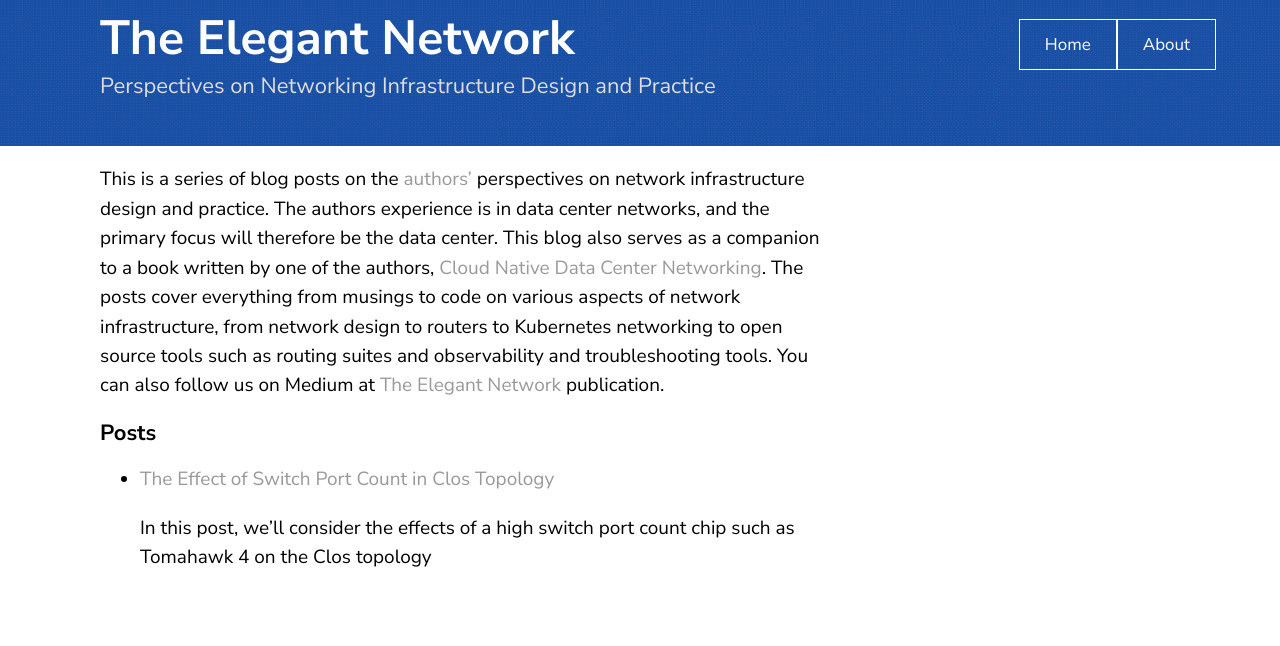
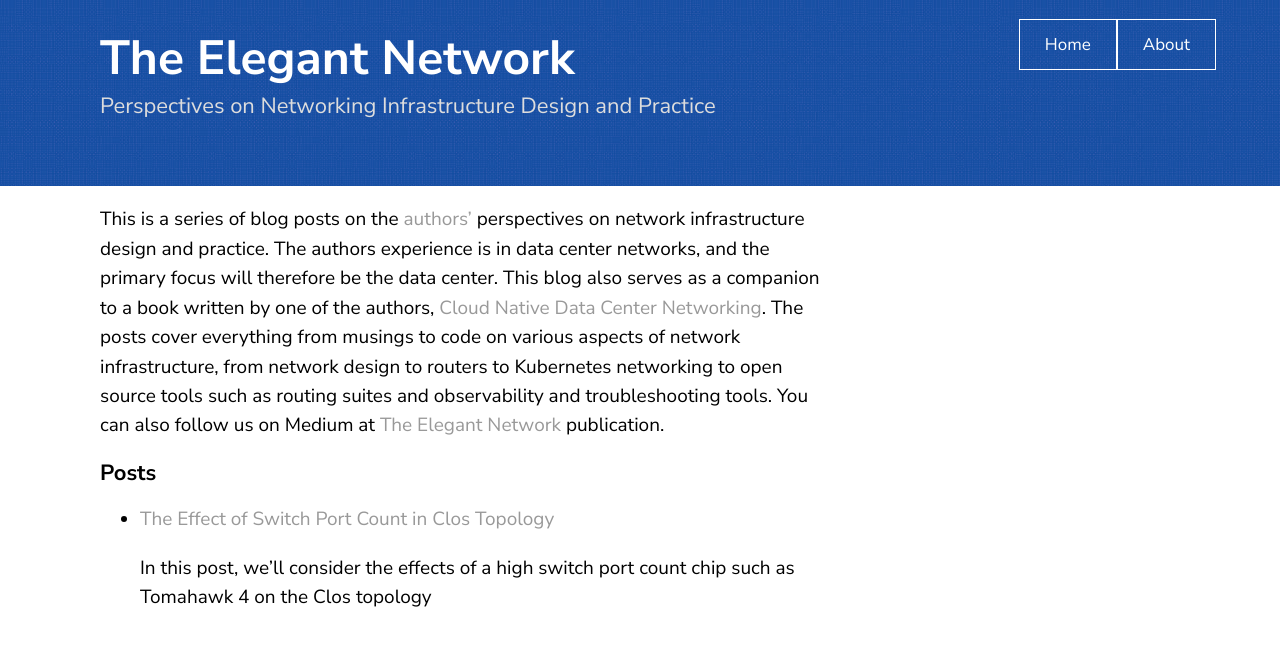
Before and after one commit to elegantnetwork/elegantnetwork.github.io, a Jekyll site: the page built from index.md, in a window 1280 px wide. Shown: the top 646 px of the page. Built offline with Jekyll 4.4.1, drawn with Linux system fonts in a browser that asks for light colours.

Commit message:
Fix formatting of header image to make it work on mobile

```diff
--- a/_sass/theme.scss
+++ b/_sass/theme.scss
@@ -61,7 +61,7 @@ figcaption {
 
 header {
 	// background-size: cover;
-	padding: 10px 0;
+	padding: 30px 0;
 	color: #fff;
 	overflow: hidden;
 	h2 {
```
